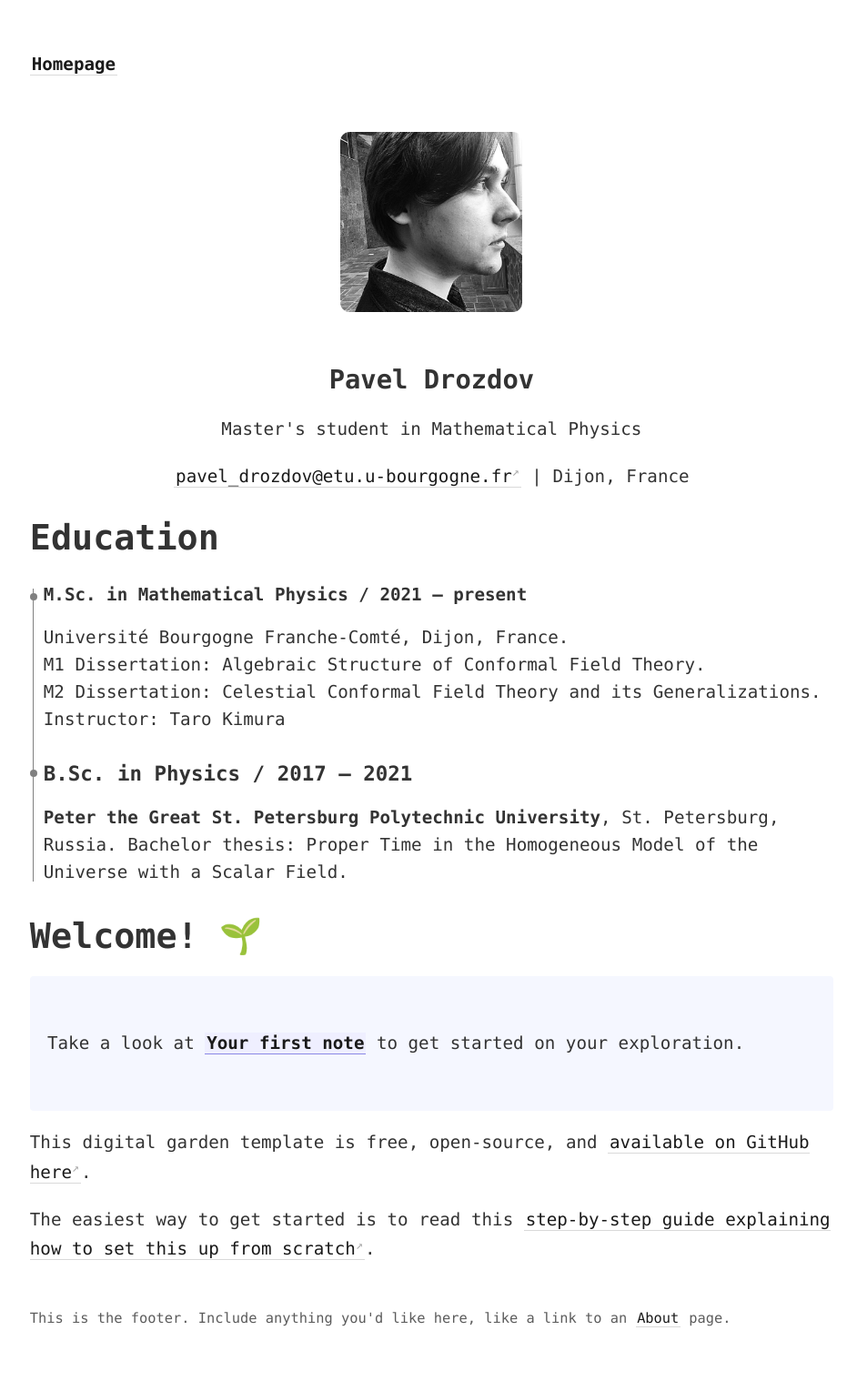
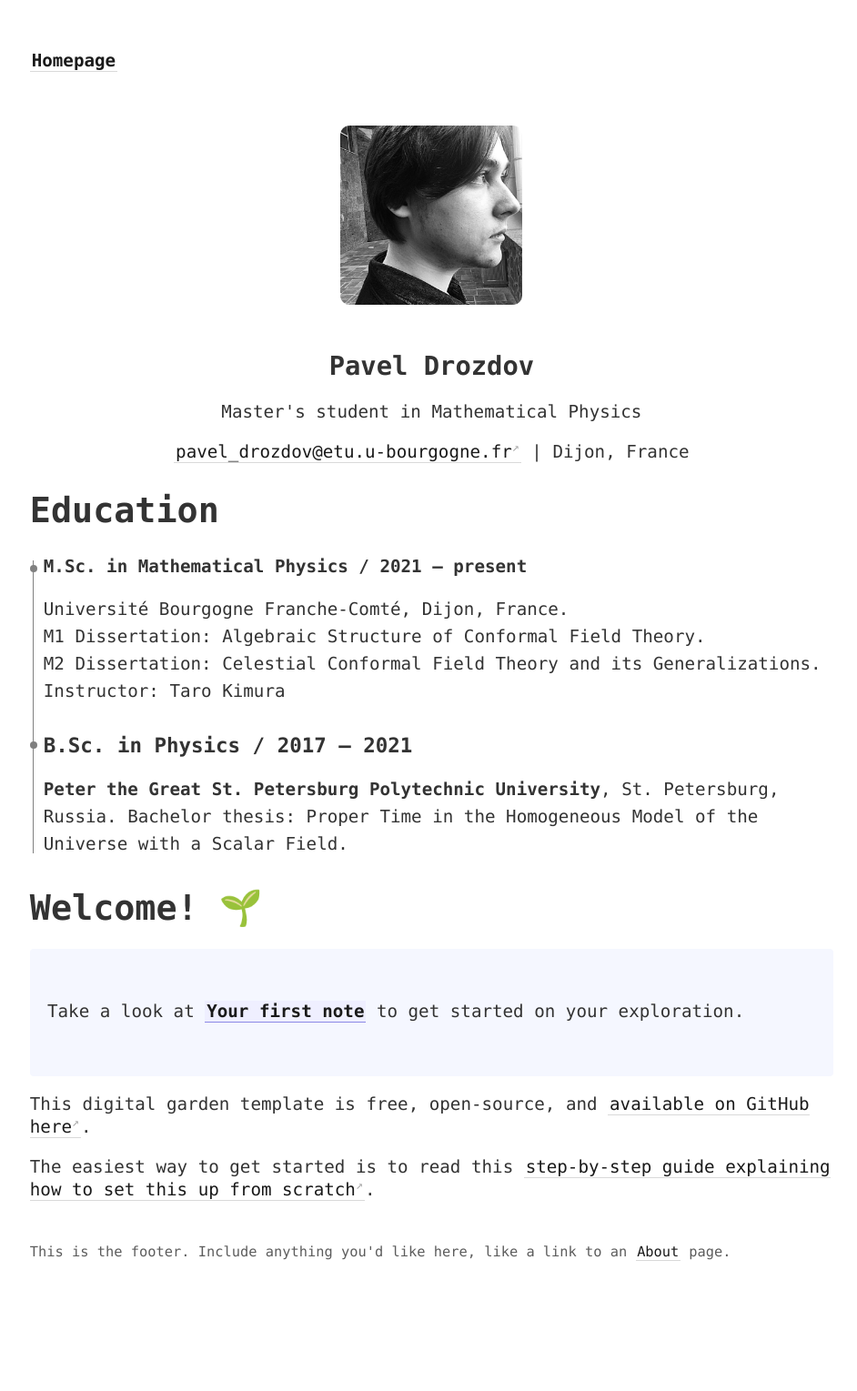
Before and after one commit to senseofeternity/drozdov, a Jekyll site: the page built from _pages/index.md, in a window 1280 px wide. Shown: the whole page at 91% size, without its empty margins (44-986 px from the left). Built offline with Jekyll 4.4.1, drawn with Linux system fonts in a browser that asks for light colours; after the commit the page ends 1454 px from its top, so only the background shows below that.

Commit message:
Update _style.scss

```diff
--- a/_sass/_style.scss
+++ b/_sass/_style.scss
@@ -10,7 +10,7 @@ body {
   box-sizing: content-box;
   font-family: $font-family;
   margin: 0 auto;
-  line-height: 1.7;
+  line-height: 1.3;
   padding: 4vh 6vw;
   overflow-x: hidden;
   color: $color-text;
```
